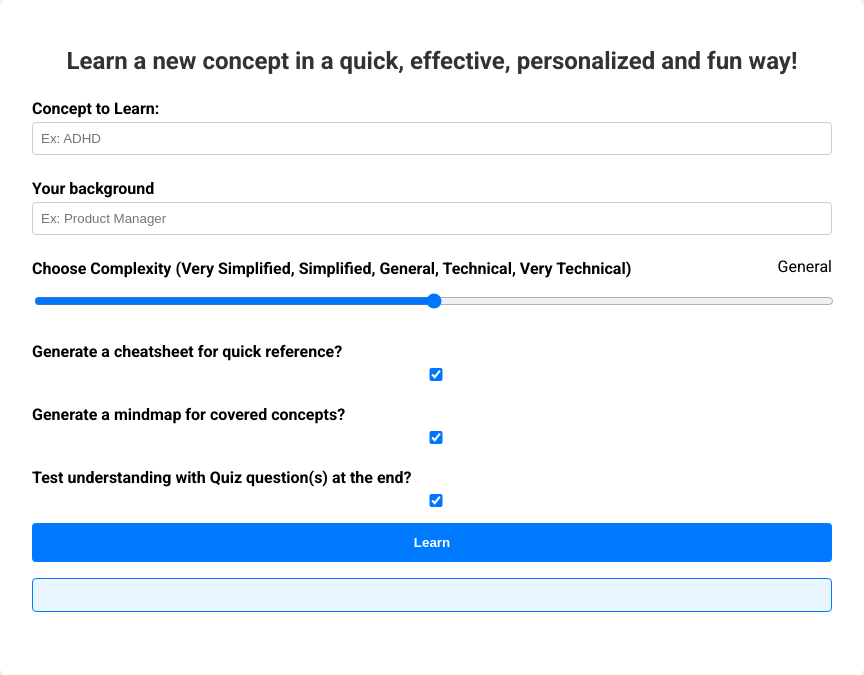
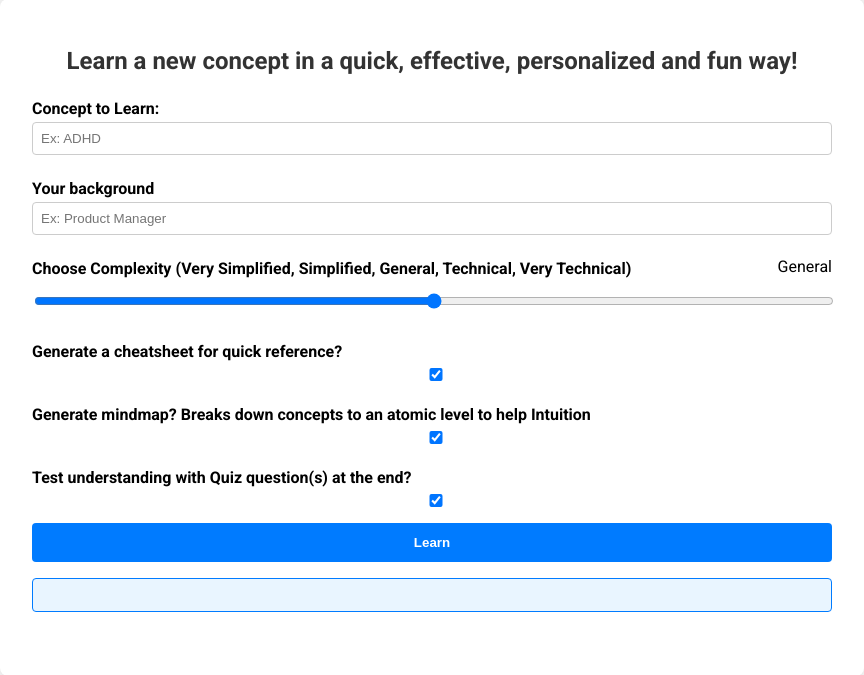
Before and after one commit to axaysd/learnr.ai, a Flask app: page / in a window 1280 px wide. Shown: the part 17-692 px from the top of the page, without its empty margins (208-1072 px from the left). Run offline with Flask 2, Linux system fonts and the light colour scheme.

Commit message:
Update index.html

```diff
--- a/templates/index.html
+++ b/templates/index.html
@@ -299,7 +299,7 @@
             <input type="checkbox" id="createCheatsheet" name="createCheatsheet" value="yes" checked>
 
             <!----Mindmap element-->
-            <label for="createMindmap">Generate a mindmap for covered concepts?</label>
+            <label for="createMindmap">Generate mindmap? Breaks down concepts to an atomic level to help Intuition</label>
             <input type="checkbox" id="createMindmap" name="createMindmap" value="yes" checked>
 
             <!----Quiz element-->
```
